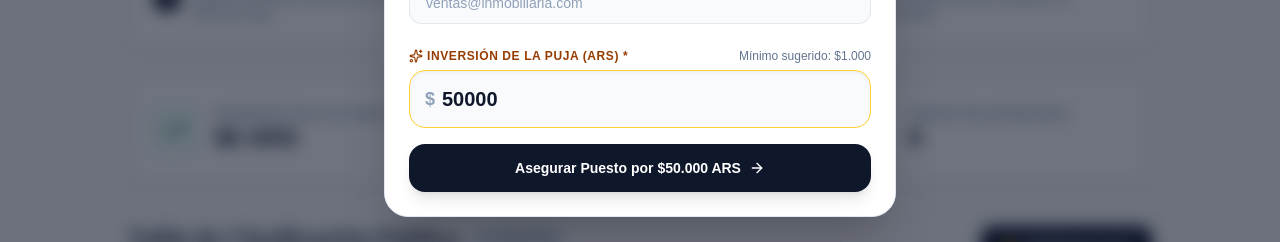
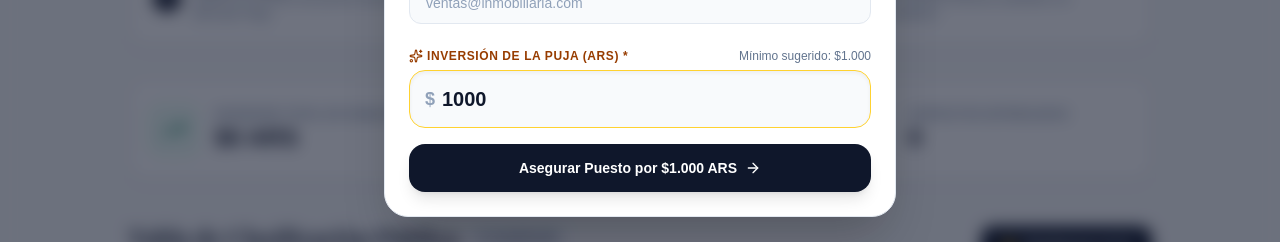
Before and after one commit to luciorodrigodiaz/Pay-to-rank, a Next.js app: page / in a window 1280 px wide. Both pictures are taken after a click on the button "Desbancar al #1". Shown: the part 471-713 px from the top of the page. Built offline with nearby package versions, Linux system fonts and the light colour scheme; no server answers; the database is empty; a web font is replaced by a local one.

Commit message:
feat: adjust auction entry floor to accessible ,000 - ,000 ARS range

```diff
--- a/app/api/checkout/route.ts
+++ b/app/api/checkout/route.ts
@@ -6,9 +6,9 @@ export async function POST(request: NextRequest) {
     const body = await request.json()
     const { title, tagline, url, category, amount, email, targetEntryId } = body
 
-    if (!title || !url || !amount || Number(amount) < 1000) {
+    if (!title || !url || !amount || Number(amount) < 500) {
       return NextResponse.json(
-        { error: 'El monto mínimo es $1.000 ARS y los campos son obligatorios.' },
+        { error: 'El monto mínimo de inversión es $500 ARS y todos los campos son obligatorios.' },
         { status: 400 }
       )
     }
--- a/components/BidModal.tsx
+++ b/components/BidModal.tsx
@@ -41,12 +41,14 @@ export function BidModal({ isOpen, onClose, targetEntry, topBid }: BidModalProps
       setUrl(targetEntry.url)
       setTagline(targetEntry.tagline)
       setCategory(targetEntry.category)
-      setAmount(targetEntry.totalBid + 10000)
+      // Sugerimos superar el puesto por $500 ARS
+      setAmount(targetEntry.totalBid + 500)
     } else {
       setTitle('')
       setTagline('')
       setUrl('')
-      setAmount(Math.max(topBid + 10000, 50000))
+      // Para tomar el #1 global sugerimos topBid + $500 (mínimo $1.000 ARS)
+      setAmount(Math.max(topBid + 500, 1000))
     }
   }, [targetEntry, topBid, isOpen])
 
@@ -208,7 +210,8 @@ export function BidModal({ isOpen, onClose, targetEntry, topBid }: BidModalProps
               <span className="absolute left-4 top-1/2 -translate-y-1/2 text-slate-400 font-black text-lg">$</span>
               <input
               type="number"
-                min="1000"
+              min="500"
+              step="500"
               required
               value={amount}
               onChange={(e) => setAmount(Number(e.target.value))}
--- a/prisma/seed.mjs
+++ b/prisma/seed.mjs
@@ -1,6 +1,5 @@
 import fs from 'fs'
 
-// Leer .env manualmente sin dependencias
 const envFile = fs.readFileSync('.env', 'utf-8')
 const env = Object.fromEntries(
   envFile
@@ -16,23 +15,28 @@ const dbUrl = env.DATABASE_URL.replace('libsql://', 'https://')
 const token = env.TURSO_AUTH_TOKEN
 
 async function runSeed() {
-  console.log('🚀 Conectando directamente a la API de Turso...')
+  console.log('🌱 Reiniciando ranking con valores accesibles de lanzamiento...')
 
   const queries = [
     `DELETE FROM "Bid";`,
     `DELETE FROM "Entry";`,
+    // Puesto #1 ($3.000 ARS)
     `INSERT INTO "Entry" ("id", "title", "tagline", "url", "category", "totalBid", "clicks", "status")
-     VALUES ('toribio-id', 'Toribio Achával Propiedades', 'Comercialización exclusiva de residencias premium y proyectos de lujo en CABA', 'https://toribioachaval.com', 'Recoleta', 350000.0, 720, 'active');`,
+     VALUES ('toribio-id', 'Toribio Achával Propiedades', 'Comercialización exclusiva de residencias premium y proyectos de lujo en CABA', 'https://toribioachaval.com', 'Recoleta', 3000.0, 14, 'active');`,
     `INSERT INTO "Bid" ("id", "entryId", "amount", "paymentIntentId", "payerEmail", "status")
-     VALUES ('bid-1', 'toribio-id', 350000.0, 'init_1', 'institucional@toribioachaval.com', 'paid');`,
+     VALUES ('bid-1', 'toribio-id', 3000.0, 'init_1', 'institucional@toribioachaval.com', 'paid');`,
+
+    // Puesto #2 ($2.000 ARS)
     `INSERT INTO "Entry" ("id", "title", "tagline", "url", "category", "totalBid", "clicks", "status")
-     VALUES ('ljramos-id', 'L.J. Ramos Brokers Inmobiliarios', 'Más de 35 años de liderazgo en propiedades residenciales y comerciales en CABA y GBA', 'https://www.ljramos.com.ar', 'Belgrano', 240000.0, 510, 'active');`,
+     VALUES ('ljramos-id', 'L.J. Ramos Brokers Inmobiliarios', 'Más de 35 años de liderazgo en propiedades residenciales y comerciales en CABA y GBA', 'https://www.ljramos.com.ar', 'Belgrano', 2000.0, 9, 'active');`,
     `INSERT INTO "Bid" ("id", "entryId", "amount", "paymentIntentId", "payerEmail", "status")
-     VALUES ('bid-2', 'ljramos-id', 240000.0, 'init_2', 'contacto@ljramos.com.ar', 'paid');`,
+     VALUES ('bid-2', 'ljramos-id', 2000.0, 'init_2', 'contacto@ljramos.com.ar', 'paid');`,
+
+    // Puesto #3 ($1.000 ARS)
     `INSERT INTO "Entry" ("id", "title", "tagline", "url", "category", "totalBid", "clicks", "status")
-     VALUES ('lepore-id', 'Lépore Propiedades', 'Especialistas en emprendimientos en pozo y oportunidades residenciales en Caballito y Palermo', 'https://www.lepore.com.ar', 'Caballito', 160000.0, 385, 'active');`,
+     VALUES ('lepore-id', 'Lépore Propiedades', 'Especialistas en emprendimientos en pozo y oportunidades residenciales en Caballito y Palermo', 'https://www.lepore.com.ar', 'Caballito', 1000.0, 5, 'active');`,
     `INSERT INTO "Bid" ("id", "entryId", "amount", "paymentIntentId", "payerEmail", "status")
-     VALUES ('bid-3', 'lepore-id', 160000.0, 'init_3', 'ventas@lepore.com.ar', 'paid');`,
+     VALUES ('bid-3', 'lepore-id', 1000.0, 'init_3', 'ventas@lepore.com.ar', 'paid');`,
   ]
 
   const response = await fetch(`${dbUrl}/v2/pipeline`, {
@@ -54,7 +58,7 @@ async function runSeed() {
     throw new Error(`Error en Turso: ${errorText}`)
   }
 
-  console.log('✅ Base de datos Turso actualizada exitosamente con las inmobiliarias oficiales!')
+  console.log('✅ Base de datos reiniciada con piso accesible ($1.000 - $3.000 ARS)!')
 }
 
 runSeed().catch((err) => console.error(err))
```
Lines whose indentation alone changed are shown as unchanged.
